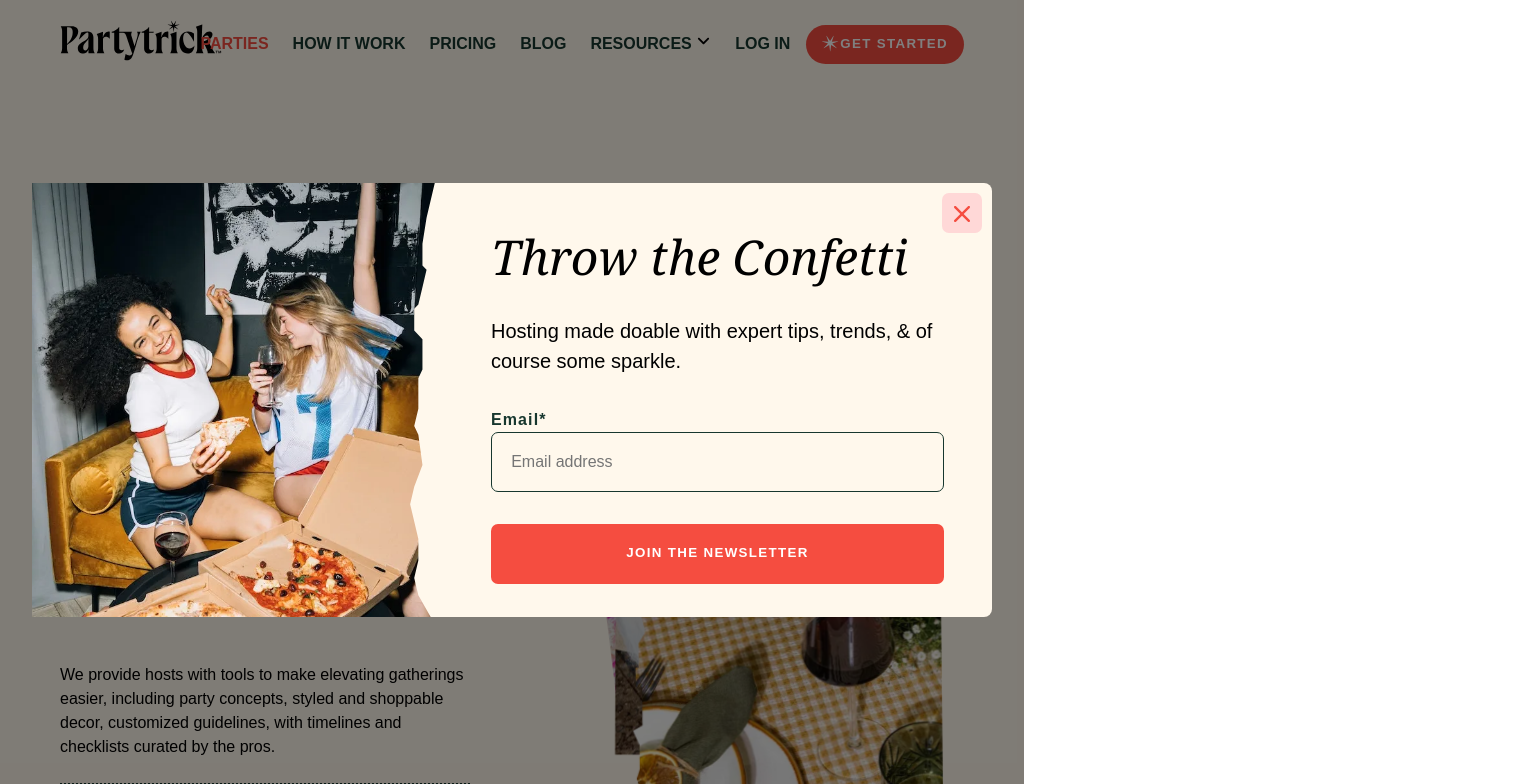
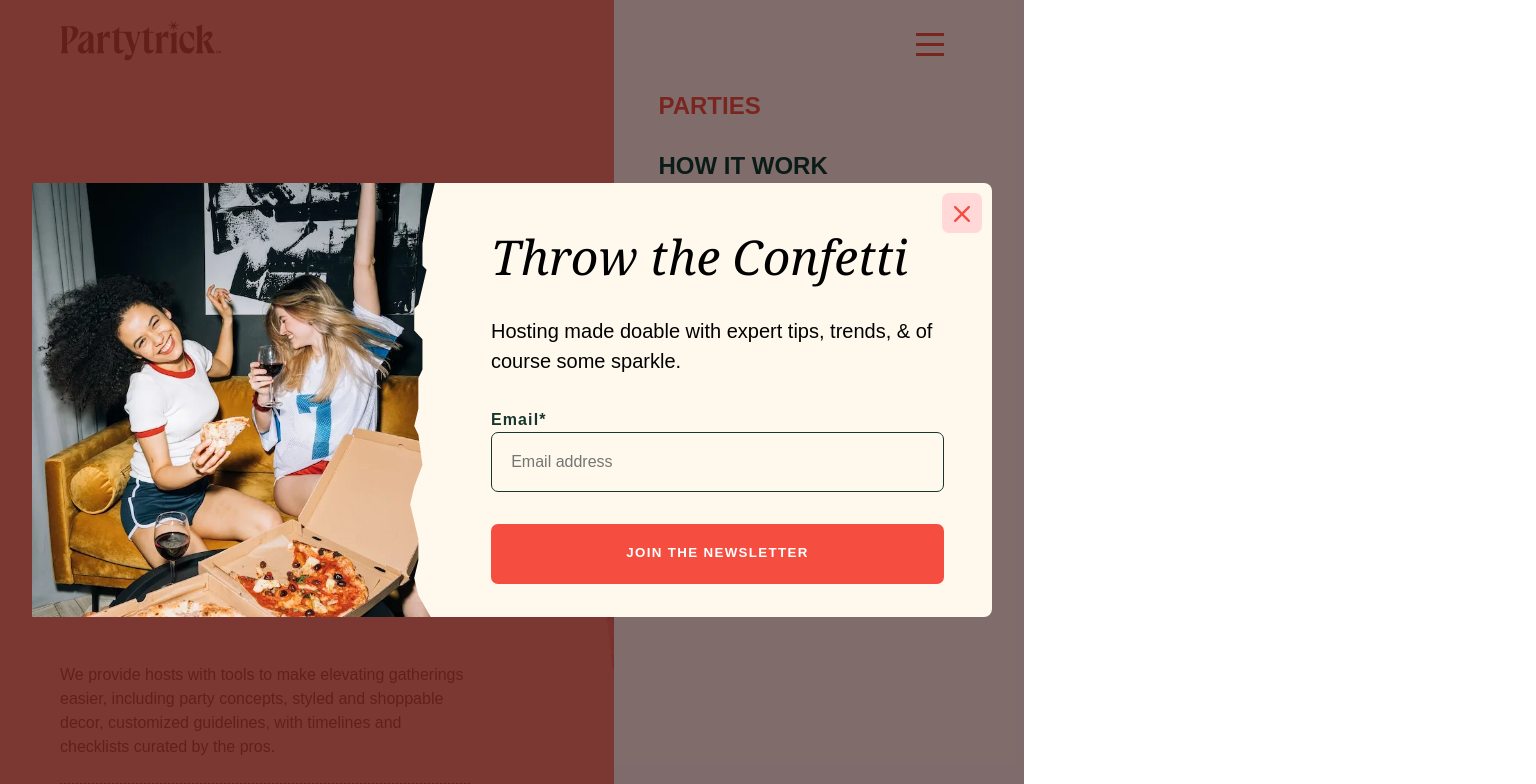
Before and after one commit to MbiamouRichy/partytrick, an Angular app: page / in a window 1024 px wide. Shown: the top 784 px of the page, 1536 px wide, since content can reach past the window. Built offline with nearby package versions, Linux system fonts and the light colour scheme.

Commit message:
mise en place du responsive : partie2

```diff
--- a/src/app/app.component.html
+++ b/src/app/app.component.html
@@ -14,7 +14,7 @@
           <li class="nav_link"><a href="#">HOW IT WORK</a></li>
           <li class="nav_link"><a href="#">PRICING</a></li>
           <li class="nav_link"><a href="#">BLOG</a></li>
-          <li  (click)="dropdown()" class="nav_link nav_link_dropdown">RESOURCES
+          <li class="nav_link nav_link_dropdown">RESOURCES
             <svg xmlns="http://www.w3.org/2000/svg" viewBox="0 0 384 512"><!--! Font Awesome Pro 6.3.0 by @fontawesome - https://fontawesome.com License - https://fontawesome.com/license (Commercial License) Copyright 2023 Fonticons, Inc. -->
               <path d="M169.4 342.6c12.5 12.5 32.8 12.5 45.3 0l160-160c12.5-12.5 12.5-32.8 0-45.3s-32.8-12.5-45.3 0L192 274.7 54.6 137.4c-12.5-12.5-32.8-12.5-45.3 0s-12.5 32.8 0 45.3l160 160z"/></svg>
             <ul class="dropdown">
@@ -29,7 +29,12 @@
       <button>
         <svg viewBox="0 0 20 18" fill="none" xmlns="http://www.w3.org/2000/svg">
           <path d="M11.405 9.11268L16.3332 14.0376L16.1722 14.239L10.1121 10.7286L9.28593 17.5241L9.02334 17.525L8.00224 10.7354L2.0428 14.2847L1.87623 14.0846L6.66443 9.1282L0.0595703 6.75844L0.114424 6.50804L7.10507 7.11672L4.82815 0.612462L5.06313 0.50031L8.99295 6.21596L12.7584 0.474976L12.9966 0.585554L10.9061 7.10423L17.8786 6.44947L17.9407 6.69958L11.405 9.11268Z" fill="currentColor"></path>
-        </svg>GET STARTED</button>
+        </svg>
+        GET STARTED
+      </button>
+      <div class="btn_menu_hamburger">
+        <div class="bar"></div>
+      </div>
     </div>
   </header>
   <main>
--- a/src/app/app.component.scss
+++ b/src/app/app.component.scss
@@ -2,6 +2,7 @@
 $main-color: #fff8ec;
 $text-header-color-a: #17372e;
 $btn-color: #fff;
+$btn-bg1-a: rgba(245, 77, 64, 0.8);
 $btn-bg1: #f54d40;
 $btn-bg2: #ffd8d7;
 $section3_color: #790808;
@@ -48,8 +49,9 @@ $poppup-bg-color: rgba(0,0,0,.5);
 /*========================== Main et Bouton et btn-swiper ================================*/
 main{
   background: $main-color;
-  width: 100vw;
+  width: 100%;
   padding: 100px 60px 20px 60px;
+  overflow: hidden;
 }
 button{
   @extend %div-row;
@@ -146,6 +148,44 @@ nav .nav_element .nav_link_dropdown .dropdown{
   background-color: $btn-bg2;
   padding: 0 16px;
   border-radius: 7px;
+}
+/*--- btn hamburger ---------*/
+
+  .bar{
+    position: relative;
+    z-index: 60;
+    width: 28px;
+    height: 3px;
+    padding: 0;
+    background-color: $btn-bg1;
+    transition: all 0.5s ease;
+    margin: 20px;
+  }
+  .bar::before, .bar::after{
+    content: "";
+    position: absolute;
+    top: 10px;
+    left: 0px;
+    z-index: 70;
+    width: 28px;
+    height: 3px;
+    background-color: $btn-bg1;
+    transition: all 0.2s ease;
+  }
+  .bar::after{
+    top: -10px;
+  }
+  .bar:hover{
+    height: 3px;
+    background: transparent;
+  }
+  .bar:hover::before{
+    top: 5px;
+    transform: rotate(-45deg);
+  }
+  .bar:hover::after{
+    top: 5px;
+    transform: rotate(45deg);
 }
 
 /*================================= section1 =========================================*/
@@ -1080,3 +1120,127 @@ footer {
   }
 
 }
+
+/*======================================== responsive ====================================*/
+/*=======================================================================================*/
+
+/*-------------- 1200px ----------*/
+@media only screen and (min-width: 1024px) and (max-width: 1200px) {
+  header .nav_link{
+    font-size: 0.9rem;
+  }
+  .section3_div1 .swiper-button-prev{
+    left: 670px;
+  }
+  .section3_div1 .swiper-slide .a_swiper_slide{
+    width: 260px;
+    height: 587px;
+  }
+  .section3_div2_div2 .div_img img{
+    width: 422px;
+    height: 601px;
+  }
+  .halalala .block_halalala{
+    width: 343px;
+    h4{
+      font-size: 1.8rem;
+    }
+  }
+  .section4_div2 {
+    .section4_div2_div1, .section4_div2_div2 {
+      width: 440px;
+      height: 460px;
+    }
+  }
+  .section4_div2_div1_div1 .div_block_row{
+    gap: 30px;
+    .liste ul li{
+      width: auto;
+    }
+  }
+  .section5_div1 .p_section5{
+    width: 360px;
+  }
+  .section5_div2 .div_img img {
+    object-fit: cover;
+    width: 440px;
+    height: 420px;
+  }
+  footer .footer_row .footer_h2 {
+    width: 520px;
+  }
+  .footer_row2{
+    margin-top: 4rem;
+    margin-bottom: 2rem;
+  }
+  .footer_row2_row1 .footer_row_div1{
+    flex-wrap: wrap;
+    width: 60%;
+  }
+  .footer_row2_row1 .footer_row_div2{
+    width: 40%;
+  }
+}
+/*-------------- 768px -----------------*/
+@media only screen and (max-width: 1024px) {
+  header nav {
+    z-index: 50;
+    position: fixed;
+    top: 0;
+    right: 0;
+    height: 100vh;
+    width: 100vw;
+    background: $btn-bg1-a;
+    display: flex;
+    flex-direction: row;
+    align-self: flex-end;
+    justify-content: flex-end;
+    animation: nav_appear 1s forwards ease-in-out;
+
+    ul {
+      height: 100vh;
+      width: 40vw;
+      background: $btn-bg2;
+      display: flex;
+      flex-direction: column;
+      align-items: flex-start;
+      justify-content: flex-start;
+      padding: 80px 20px 0;
+    }
+  }
+  header nav ul {
+    .nav_link {
+      font-size: 1.5em;
+      margin: 0 0 8px;
+      padding: 8px 12px;
+
+      svg {
+        width: 25px;
+        height: 25px;
+      }
+    }
+
+    .nav_link_dropdown {
+      margin-left: 10px;
+      .dropdown{
+        border-radius: 0;
+        border-top: 1px dotted $text-header-color-a;
+        border-bottom: 1px dotted $text-header-color-a;
+        position: relative;
+        display: none;
+        width: auto;
+        height: auto;
+        margin-top: -20px;
+        margin-bottom: 12px;
+      }
+    }
+  }
+}
+@keyframes nav_appear {
+  from{
+    right: -2000px;
+  }
+  to{
+    right: 0;
+  }
+}
```
